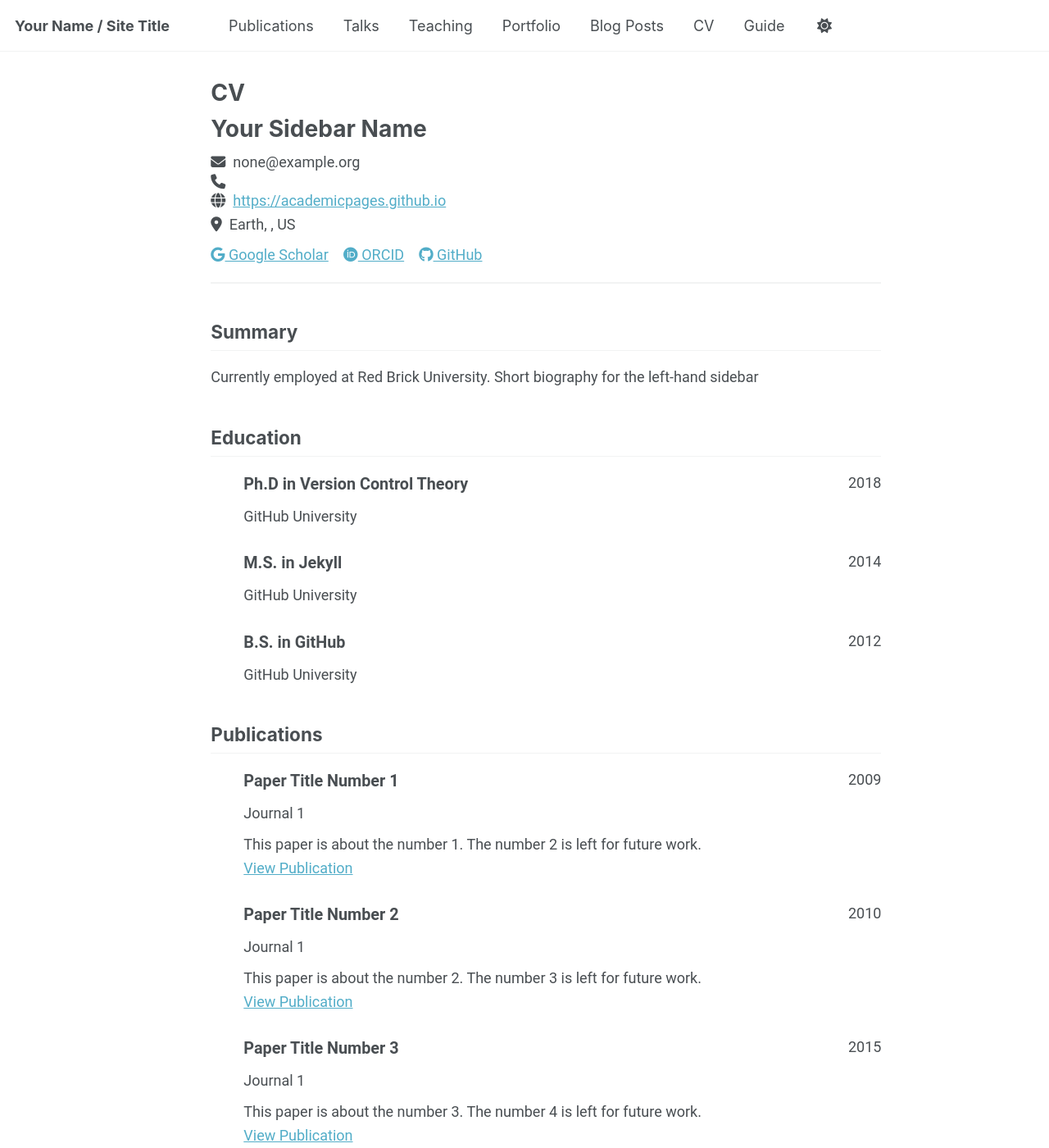
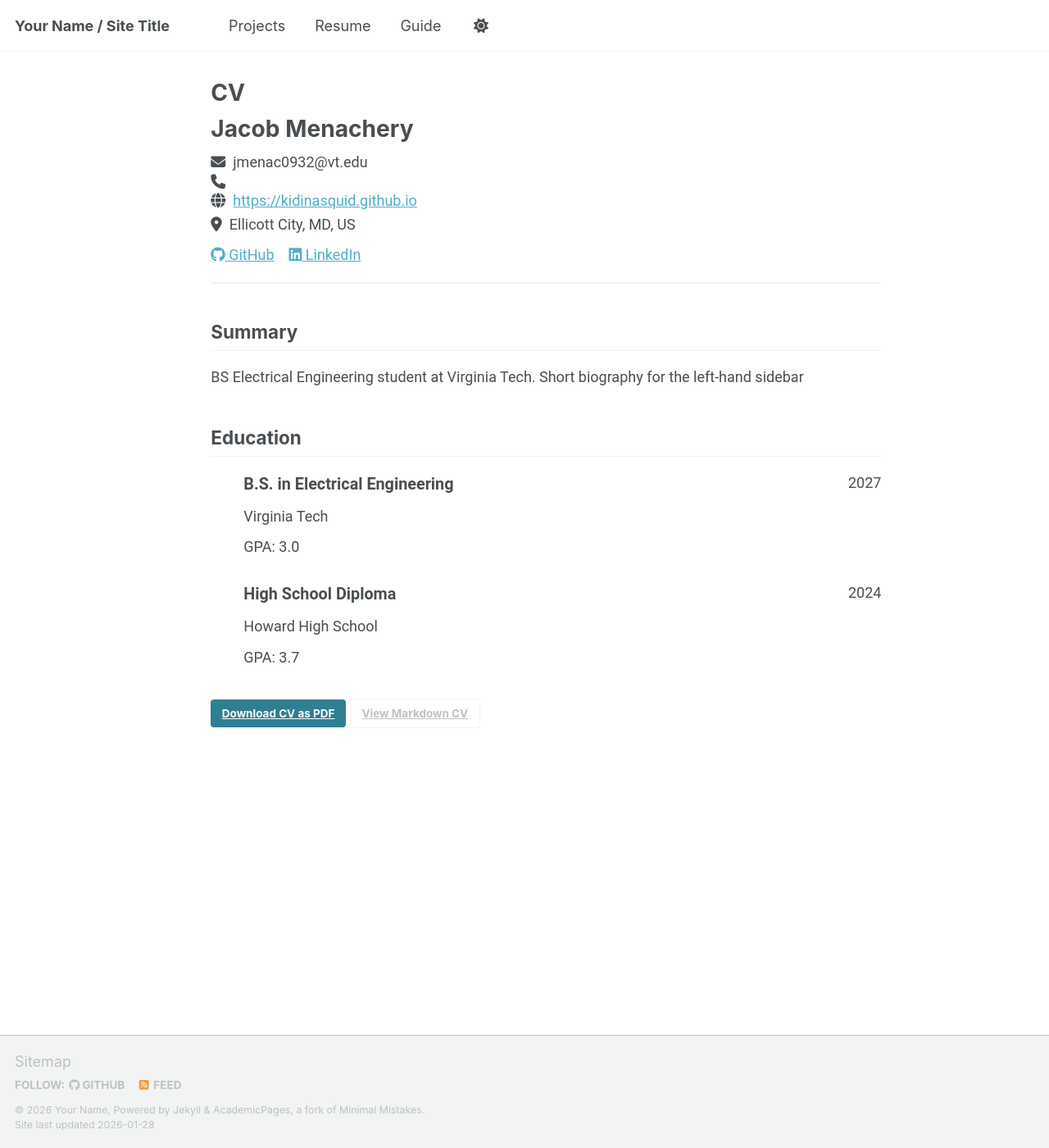
Before and after one commit to KidInASquid/KidInASquid.github.io, a Jekyll site: the page built from _pages/cv-json.md, in a window 1280 px wide and 1400 px high. Shown: the whole window at 82% size. Built offline with Jekyll 4.4.1, drawn with Linux system fonts in a browser that asks for light colours; a script bundle is joined from its source files by our own code; library files that are not in the unit come from our copies; some of the changed text lies outside the part shown.

Commit message:
updated resume and author

```diff
--- a/_data/authors.yml
+++ b/_data/authors.yml
@@ -1,18 +1,10 @@
 # Authors
 
 Name Name:
-  name        : "Name Name"
-  uri         : "https://name.com"
-  email       : "name@name.com"
+  name        : "Jacob Menachery"
+  uri         : "https://kidinasquid.github.io"
+  email       : "jmenac0932@vt.edu"
   bio         : "This is the first name."
-  avatar      : "bio-photo-2.jpg"
-  twitter     : "name"
-  google_plus : "Name"
-
-Name2 Name2:
-  name        : "Name2 Name2"
-  email       : "name2@name2.com"
-  bio         : "I ordered what?"
-  avatar      : "bio-photo.jpg"
-  twitter     : "name2"
-  google_plus : "Name"
+  avatar      : "IMG_0098.JPG"
+  github      : "KidInASquid"
+  linkedin    : "J. Menachery"
--- a/_data/cv.json
+++ b/_data/cv.json
@@ -1,62 +1,49 @@
 {
   "basics": {
-    "name": "Your Sidebar Name",
-    "email": "none@example.org",
+    "name": "Jacob Menachery",
+    "email": "jmenac0932@vt.edu",
     "phone": "",
-    "website": "https://academicpages.github.io",
-    "summary": "Currently employed at Red Brick University. Short biography for the left-hand sidebar",
+    "website": "https://kidinasquid.github.io",
+    "summary": "BS Electrical Engineering student at Virginia Tech. Short biography for the left-hand sidebar",
     "location": {
-      "address": "",
-      "postalCode": "",
-      "city": "Earth",
+      "postalCode": "21043",
+      "city": "Ellicott City",
       "countryCode": "US",
-      "region": ""
+      "region": "MD"
     },
     "profiles": [
       {
-        "network": "Google Scholar",
-        "username": "",
-        "url": "https://scholar.google.com/citations?user=PS_CX0AAAAAJ"
+        "network": "GitHub",
+        "username": "KidInASquid",
+        "url": "https://github.com/KidInASquid"
       },
+
       {
-        "network": "ORCID",
-        "username": "",
-        "url": "https://orcid.org/yourorcidurl"
-      },
-      {
-        "network": "GitHub",
-        "username": "academicpages",
-        "url": "https://github.com/academicpages"
+        "network": "LinkedIn",
+        "username": "J. Menachery",
+        "url": "https://linkedin.com/in/jacob-menachery"
       }
     ]
   },
   "work": [],
   "education": [
     {
-      "institution": "GitHub University",
-      "area": "Ph.D in Version Control Theory",
+      "institution": "Virginia Tech",
+      "area": "B.S. in Electrical Engineering",
       "studyType": "",
-      "startDate": "",
-      "endDate": "2018",
-      "gpa": null,
+      "startDate": "2024",
+      "endDate": "2027",
+      "gpa": 3.0,
       "courses": []
     },
+
     {
-      "institution": "GitHub University",
-      "area": "M.S. in Jekyll",
+      "institution": "Howard High School",
+      "area": "High School Diploma",
       "studyType": "",
-      "startDate": "",
-      "endDate": "2014",
-      "gpa": null,
-      "courses": []
-    },
-    {
-      "institution": "GitHub University",
-      "area": "B.S. in GitHub",
-      "studyType": "",
-      "startDate": "",
-      "endDate": "2012",
-      "gpa": null,
+      "startDate": "2020",
+      "endDate": "2024",
+      "gpa": 3.7,
       "courses": []
     }
   ],
@@ -64,89 +51,8 @@
   "languages": [],
   "interests": [],
   "references": [],
-  "publications": [
-    {
-      "name": "Paper Title Number 1",
-      "publisher": "Journal 1",
-      "releaseDate": "2009-10-01",
-      "website": "https://academicpages.github.io/files/paper1.pdf",
-      "summary": "This paper is about the number 1. The number 2 is left for future work."
-    },
-    {
-      "name": "Paper Title Number 2",
-      "publisher": "Journal 1",
-      "releaseDate": "2010-10-01",
-      "website": "https://academicpages.github.io/files/paper2.pdf",
-      "summary": "This paper is about the number 2. The number 3 is left for future work."
-    },
-    {
-      "name": "Paper Title Number 3",
-      "publisher": "Journal 1",
-      "releaseDate": "2015-10-01",
-      "website": "https://academicpages.github.io/files/paper3.pdf",
-      "summary": "This paper is about the number 3. The number 4 is left for future work."
-    },
-    {
-      "name": "Paper Title Number 4",
-      "publisher": "GitHub Journal of Bugs",
-      "releaseDate": "2024-02-17",
-      "website": "https://academicpages.github.io/files/paper3.pdf",
-      "summary": "This paper is about fixing template issue #693."
-    }
-  ],
-  "presentations": [
-    {
-      "name": "Talk 1 on Relevant Topic in Your Field",
-      "event": "UC San Francisco, Department of Testing",
-      "date": "2012-03-01",
-      "location": "San Francisco, CA, USA",
-      "description": ""
-    },
-    {
-      "name": "Tutorial 1 on Relevant Topic in Your Field",
-      "event": "UC-Berkeley Institute for Testing Science",
-      "date": "2013-03-01",
-      "location": "Berkeley, CA, USA",
-      "description": ""
-    },
-    {
-      "name": "Talk 2 on Relevant Topic in Your Field",
-      "event": "London School of Testing",
-      "date": "2014-02-01",
-      "location": "London, UK",
-      "description": ""
-    },
-    {
-      "name": "Conference Proceeding talk 3 on Relevant Topic in Your Field",
-      "event": "Testing Institute of America 2014 Annual Conference",
-      "date": "2014-03-01",
-      "location": "Los Angeles, CA, USA",
-      "description": ""
-    }
-  ],
-  "teaching": [
-    {
-      "course": "Teaching experience 1",
-      "institution": "University 1, Department",
-      "date": "2014-01-01",
-      "role": "Undergraduate course",
-      "description": ""
-    },
-    {
-      "course": "Teaching experience 2",
-      "institution": "University 1, Department",
-      "date": "2015-01-01",
-      "role": "Workshop",
-      "description": ""
-    }
-  ],
-  "portfolio": [
-    {
-      "name": "Portfolio item number 1",
-      "category": "portfolio",
-      "date": "",
-      "url": "",
-      "description": "Short description of portfolio item number 1<br/><img src='/images/500x300.png'>"
-    }
-  ]
+  "publications": [],
+  "presentations": [],
+  "teaching": [],
+  "portfolio": []
 }
--- a/_data/navigation.yml
+++ b/_data/navigation.yml
@@ -8,22 +8,10 @@
 #      Markdown formatted page while the second is generated using JSON.
 
 main:
-  - title: "Publications"
-    url: /publications/
-
-  - title: "Talks"
-    url: /talks/
-
-  - title: "Teaching"
-    url: /teaching/
-
-  - title: "Portfolio"
+  - title: "Projects"
     url: /portfolio/
 
-  - title: "Blog Posts"
-    url: /year-archive/
-
-  - title: "CV"
+  - title: "Resume"
     url: /cv/
 
   # - title: "CV"
```
Also changed, not shown: _pages/talks.html (deleted, +0 -16 lines), files/bibtex1.bib (deleted, +0 -10 lines), images/IMG_0098.JPG (added), 6 other files.
